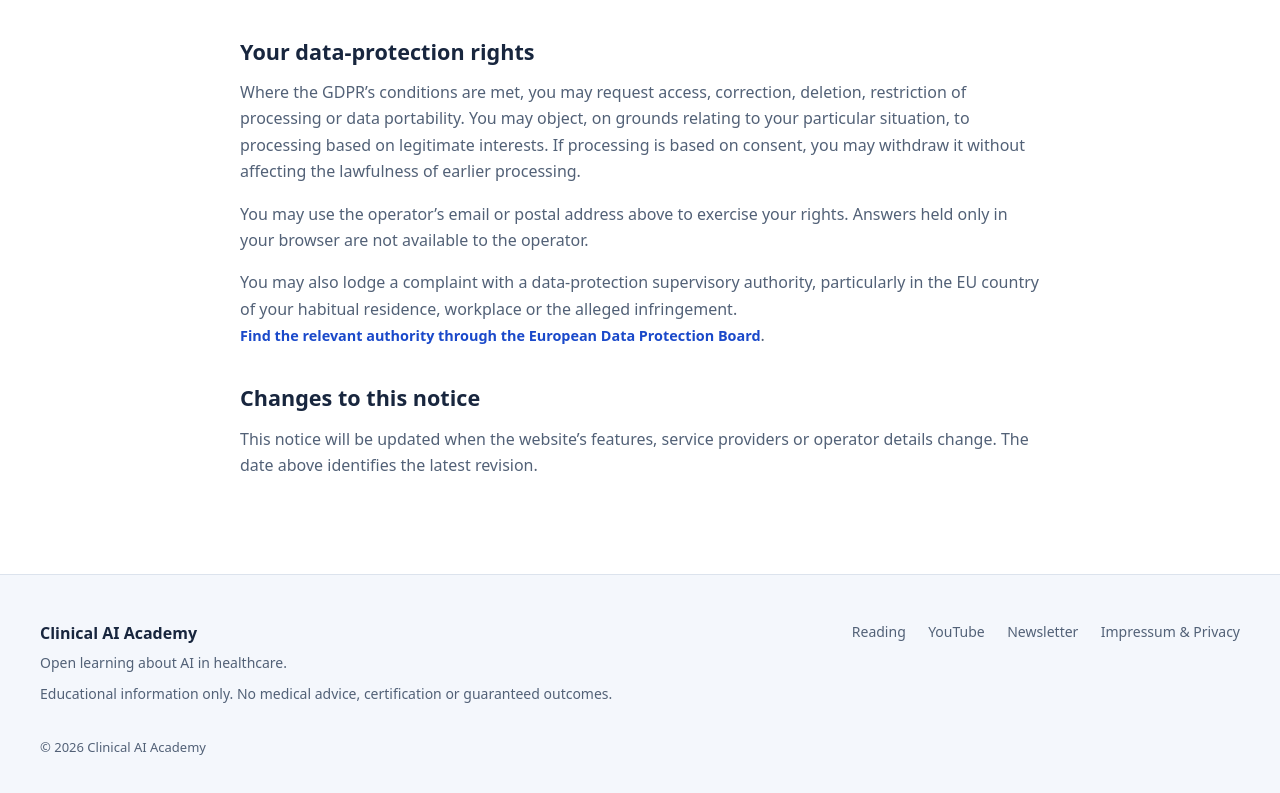
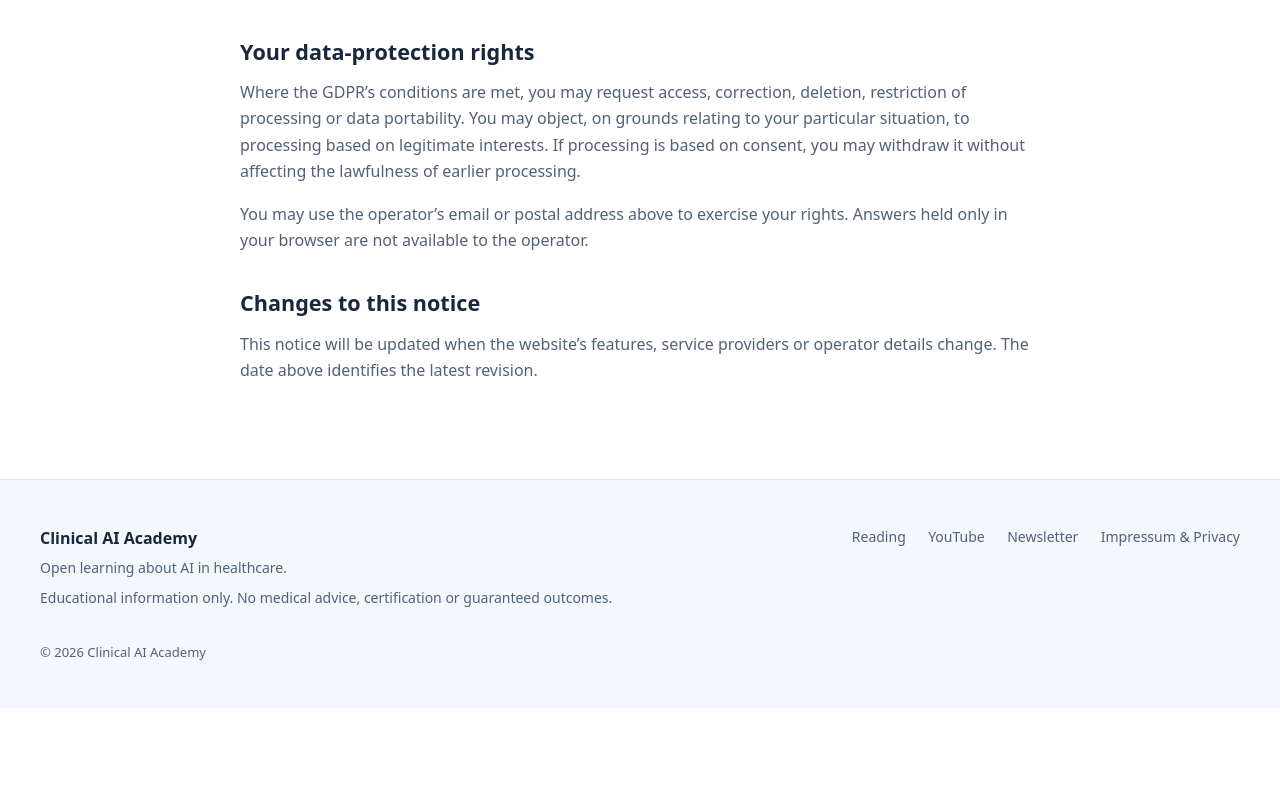
Before and after one commit to anazz-dev/ai-healthcare-learn, a Next.js app: page /privacy in a window 1280 px wide. Shown: the part 2721-3514 px from the top of the page. After the commit the page ends 3429 px from the top, so only its background shows below. Built offline with nearby package versions, Linux system fonts and the light colour scheme.

Commit message:
Update privacy page.tsx

```diff
--- a/src/app/privacy/page.tsx
+++ b/src/app/privacy/page.tsx
@@ -69,7 +69,6 @@ export default function PrivacyPage() {
         <h2 id="your-rights">Your data-protection rights</h2>
         <p>Where the GDPR’s conditions are met, you may request access, correction, deletion, restriction of processing or data portability. You may object, on grounds relating to your particular situation, to processing based on legitimate interests. If processing is based on consent, you may withdraw it without affecting the lawfulness of earlier processing.</p>
         <p>You may use the operator’s email or postal address above to exercise your rights. Answers held only in your browser are not available to the operator.</p>
-        <p>You may also lodge a complaint with a data-protection supervisory authority, particularly in the EU country of your habitual residence, workplace or the alleged infringement. <a className="text-link" href="https://www.edpb.europa.eu/about-edpb/about-edpb/members_en" target="_blank" rel="noopener noreferrer">Find the relevant authority through the European Data Protection Board</a>.</p>
       </section>
 
       <section aria-labelledby="notice-changes">
```
